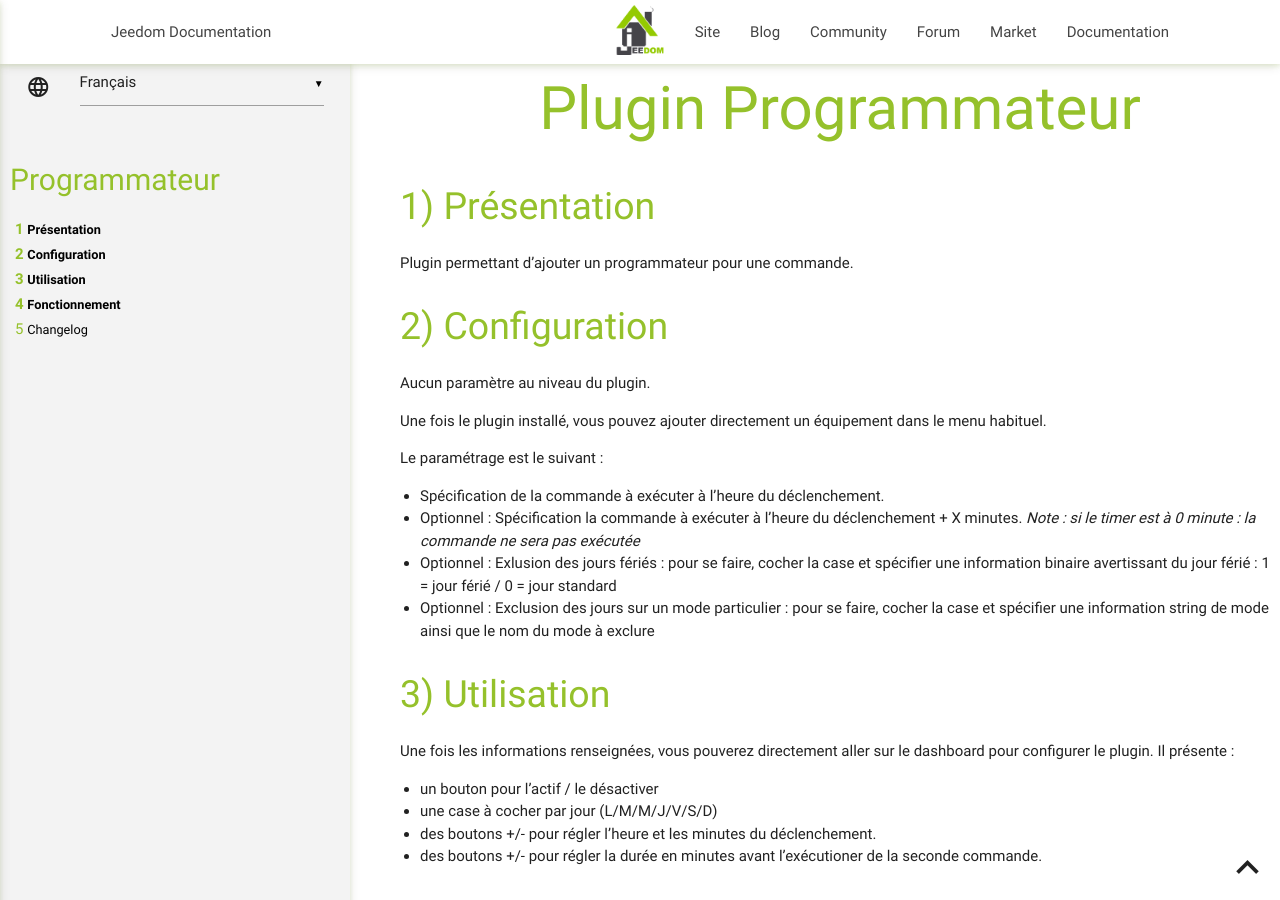
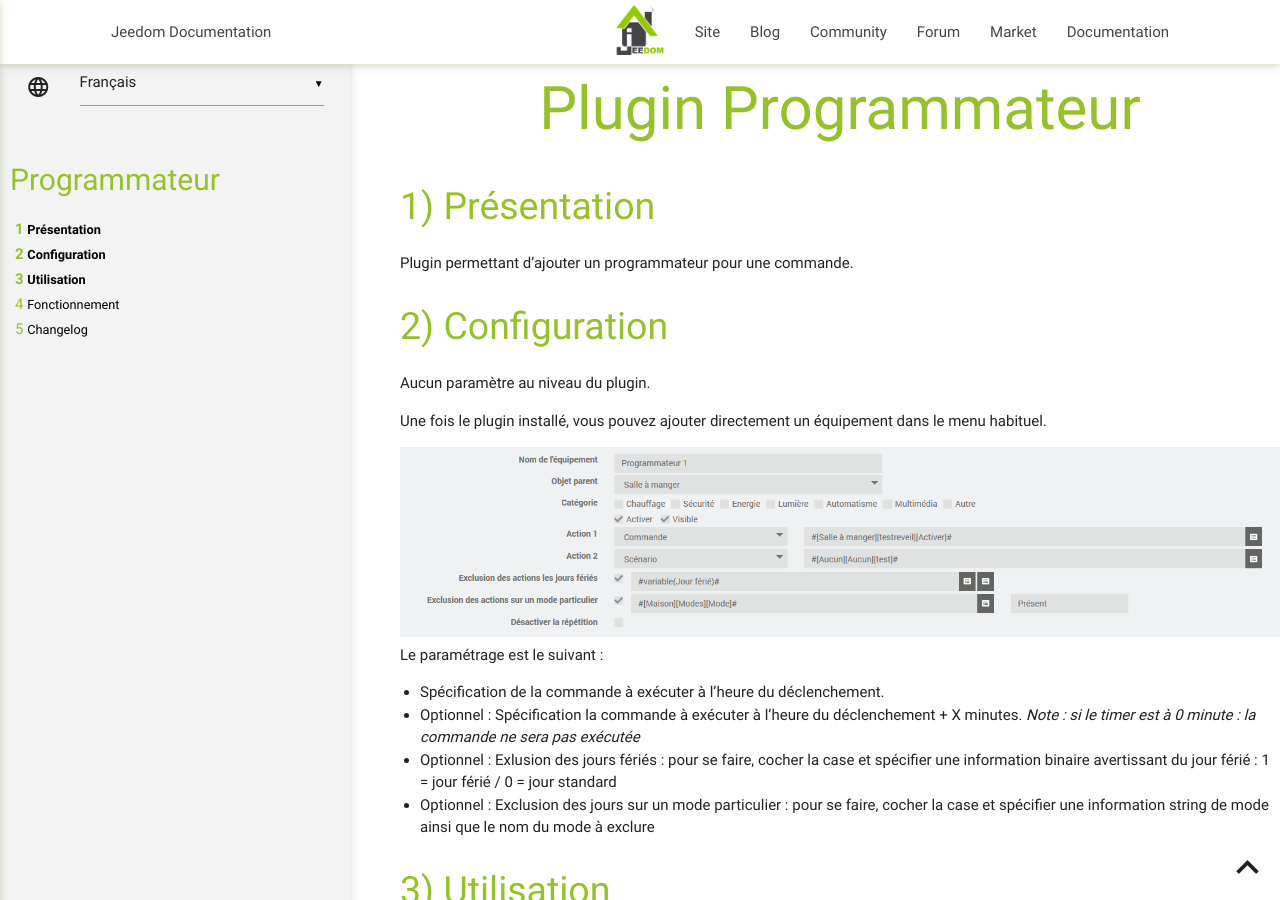
Before and after one commit to Caelion/jeedom-plugins-documentation, a Jekyll site: the page built from Programmateur/fr_FR/index.md, in a window 1280 px wide and 900 px high. Built offline with Jekyll 4.4.1, drawn with Linux system fonts in a browser that asks for light colours.

Commit message:
Update index.md

```diff
--- a/Programmateur/fr_FR/index.md
+++ b/Programmateur/fr_FR/index.md
@@ -19,6 +19,7 @@
 
 Une fois le plugin installé, vous pouvez ajouter directement un équipement dans le menu habituel.
 
+![script1](../images/1.PNG)
 Le paramétrage est le suivant :
 - Spécification de la commande à exécuter à l'heure du déclenchement.
 - Optionnel : Spécification la commande à exécuter à l'heure du déclenchement + X minutes.
```
